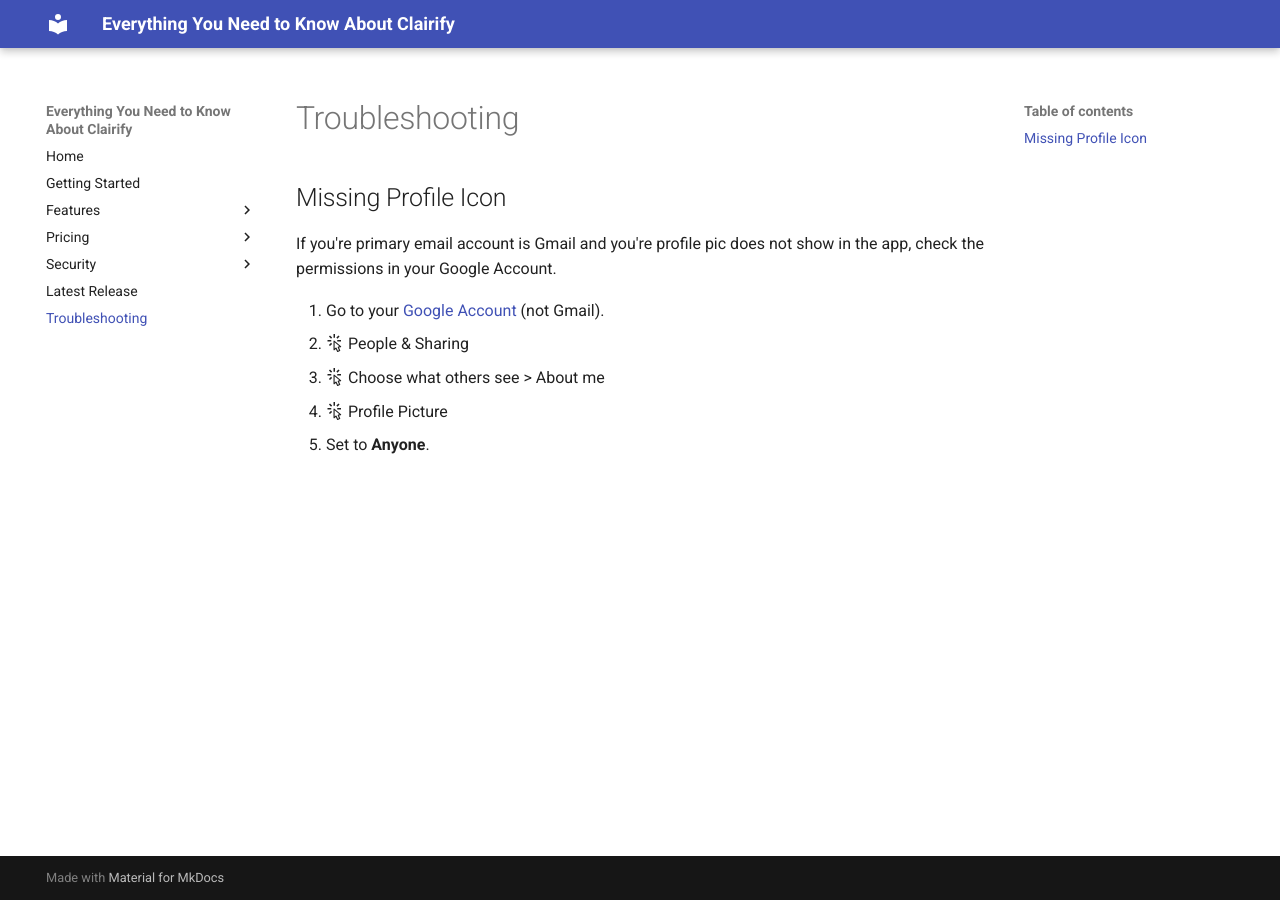
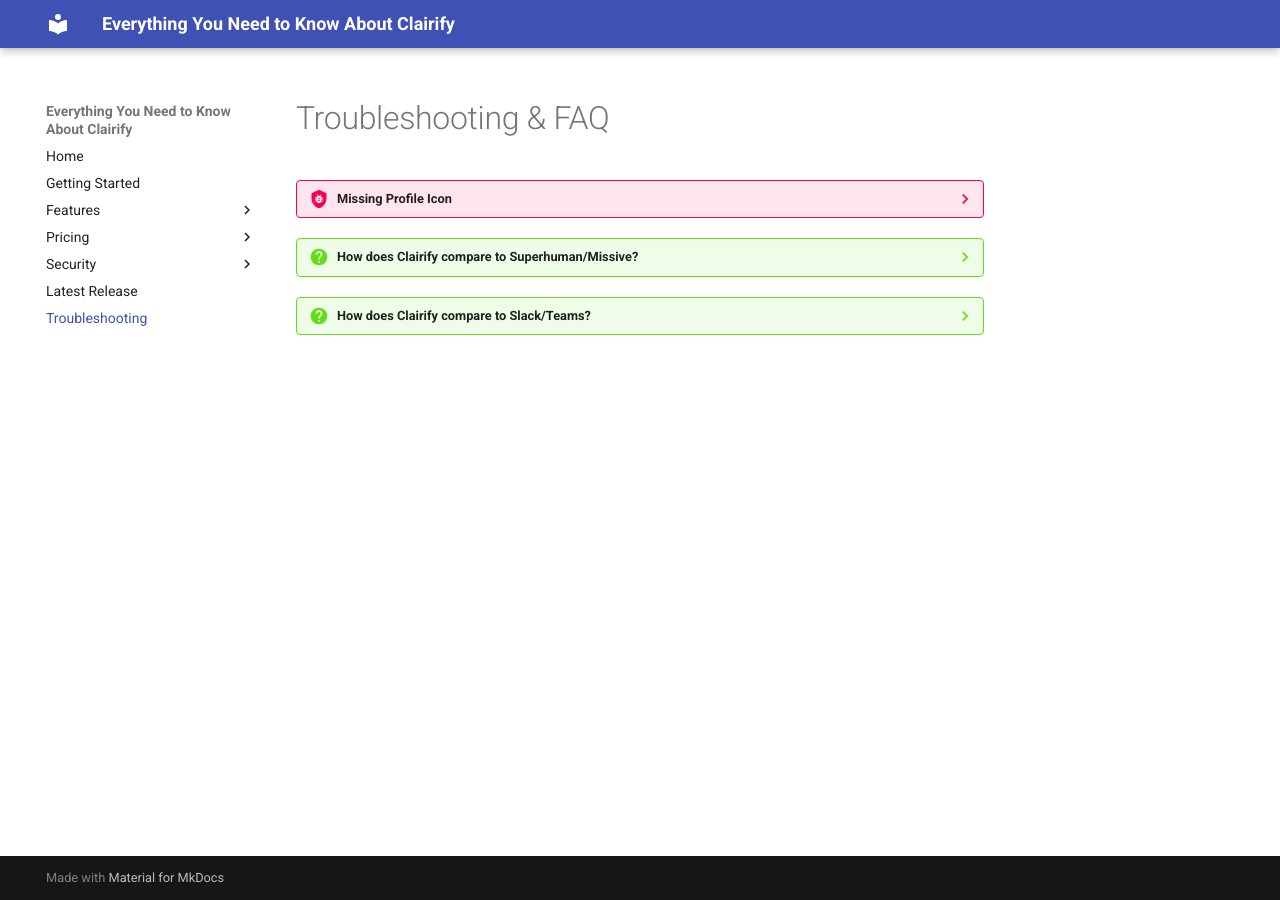
Before and after one commit to clairifyai/documentation, an MkDocs documentation site: the page built from docs/troubleshooting.md, in a window 1280 px wide. Built offline with MkDocs 1.6.1 and Material for MkDocs 9.7.7, drawn with Linux system fonts in a browser that asks for light colours; some of the changed lines change nothing that is shown.

Commit message:
Added combined TS and FAQ page.

```diff
--- /dev/null
+++ b/docs/faq.md
@@ -0,0 +1,7 @@
+??? question "How does Clairify compare to Superhuman/Missive?"
+
+    **A:** Email folders help you file messages but you still have to manually dig through them to find what matters, and you can't share or collaborate around them. Inbox clients with split views and screeners help with triage but they're still email-centric, and designed for team addresses like support@ or sales@. And for any email client, email is the only data source for an AI agent. Clairify channels on the other hand, create shareable, queryable knowledge spaces where you can share a slice of a personal inbox and integrate information from multiple connected sources, enhanced by AI agents that surface important signals automatically.
+
+??? question "How does Clairify compare to Slack/Teams?"
+
+    **A:** Chat platforms like Slack and Teams create fear of missing important information, which drives always-on pressure to constantly check messages. This frequent checking fractures attention, and the constant context-switching across multiple channels drains your mental energy. Channels solve this at the root cause with dedicated agents that monitor conversations for you, eliminating the fear of missing out by surfacing only what truly needs your attention now and deferring everything else for later.
--- a/docs/troubleshooting.md
+++ b/docs/troubleshooting.md
@@ -1,9 +1,13 @@
-## Missing Profile Icon
+# Troubleshooting & FAQ
 
-If you're primary email account is Gmail and you're profile pic does not show in the app, check the permissions in your Google Account.
+??? bug "Missing Profile Icon"
 
-1. Go to your [Google Account](https://myaccount.google.com/) (not Gmail).
-2. :material-cursor-default-click-outline: People & Sharing
-3. :material-cursor-default-click-outline: Choose what others see > About me
-4. :material-cursor-default-click-outline: Profile Picture
-5. Set to **Anyone**.
+    If you're primary email account is Gmail and you're profile pic does not show in the app, check the permissions in your Google Account.
+
+    1. Go to your [Google Account](https://myaccount.google.com/) (not Gmail).
+    2. :material-cursor-default-click-outline: People & Sharing
+    3. :material-cursor-default-click-outline: Choose what others see > About me
+    4. :material-cursor-default-click-outline: Profile Picture
+    5. Set to **Anyone**.
+
+--8<-- "faq.md"
```
